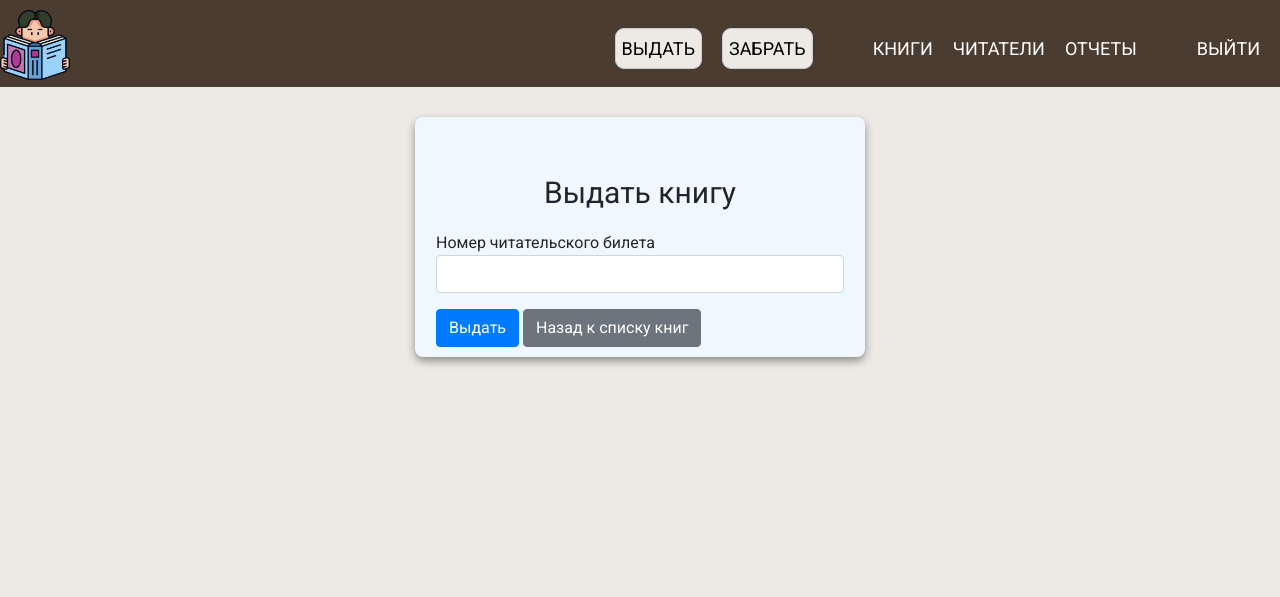
After one commit to Animeshnik94/semestr_task, a Flask app: page /loan/2 in a window 1280 px wide. The commit adds this page. Shown: the top 597 px of the page. Run offline with Flask 3, Linux system fonts and the light colour scheme; the visitor is signed in with stand-in values (Sample User, id 1); some libraries are stand-ins or nearby versions.

Commit message:
Loan is added

```diff
--- a/app.py
+++ b/app.py
@@ -1,8 +1,9 @@
-from flask import render_template, redirect, url_for, flash, jsonify
+from flask import render_template, redirect, url_for, flash, jsonify, request
 from flask_login import login_user, login_required, current_user, logout_user
-from semestr_task.forms import LoginForm, BookForm, ReaderForm
+from semestr_task.forms import LoginForm, BookForm, ReaderForm, LoanForm
 from semestr_task import create_app, db, login_manager
-from semestr_task.models import User, Book, Reader
+from semestr_task.models import User, Book, Reader, Loan
+from sqlalchemy.exc import IntegrityError
 
 app = create_app()
 
@@ -60,7 +61,7 @@ def books():
         flash('Книга успешно добавлена!', 'success')
         return redirect(url_for('books'))
 
-    return render_template('books.html', books=books, form=form)  # Передаем форму в шаблон
+    return render_template('books.html', books=books, form=form)  # Передаем книги в шаблон
 
 
 @app.route('/edit_book/<int:book_id>', methods=['GET', 'POST'])
@@ -199,7 +200,8 @@ def edit_reader(reader_id):
             reader.first_name = form.first_name.data
         if form.last_name.data:
             reader.last_name = form.last_name.data
-
+        if form.card_number.data:
+            reader.card_number = form.card_number.data
 
         db.session.commit()  # Сохраняем изменения в базе данных
         flash('Читатель успешно обновлен!', 'success')
@@ -216,8 +218,46 @@ def delete_reader(reader_id):
     flash('Читатель успешно удален!', 'success')
     return redirect(url_for('readers'))
 
+#---------------Loan---------------
 
+@app.route('/loan/<int:book_id>', methods=['GET', 'POST'])
+@login_required
+def loan_book(book_id):
+    form = LoanForm()
+
+    if form.validate_on_submit():
+        card_number = form.card_number.data
+
+        # Проверяем, существует ли читатель с введенным номером
+        reader = Reader.query.filter_by(card_number=card_number).first()
+
+        if reader:
+            # Находим книгу по book_id
+            book = Book.query.get(book_id)
+
+            # Проверяем, есть ли доступные экземпляры книги
+            if book and book.copies > 0:
+                # Если читатель найден и есть доступные экземпляры, создаем запись о займе
+                new_loan = Loan(book_id=book_id, reader_id=reader.id)
+                db.session.add(new_loan)
+
+                # Снижаем количество доступных экземпляров на 1
+                book.copies -= 1
+                db.session.commit()  # Сохраняем изменения в базе данных
+
+                print(f"Книга {book_id} выдана читателю с номером билета - {card_number}")
+                flash('Книга успешно выдана!', 'success')
+                return redirect(url_for('books'))
+            else:
+                flash('Нет доступных экземпляров книги.', 'danger')
+        else:
+            flash('Читатель с указанным номером не найден.', 'danger')
+
+    # Если форма не прошла валидацию или при других ошибках,
+    # отображаем шаблон loan_book.html с необходимыми данными
+    return render_template('loan_book.html', form=form, book_id=book_id)
 #-------------------------------------
+
 
 if __name__ == '__main__':
     app.run(debug=True)
--- a/semestr_task/forms.py
+++ b/semestr_task/forms.py
@@ -22,3 +22,7 @@ class ReaderForm(FlaskForm):
     last_name = StringField('Фамилия', validators=[DataRequired()])
     card_number = IntegerField('Номер читательского билета', validators=[DataRequired()])
     submit = SubmitField('Сохранить')
+
+class LoanForm(FlaskForm):
+    card_number = IntegerField('Номер читательского билета:', validators=[DataRequired()])
+    submit = SubmitField('Сохранить')
--- a/semestr_task/templates/books.html
+++ b/semestr_task/templates/books.html
@@ -34,6 +34,9 @@
                     <td>{{ book.genre }}</td>
                     <td>{{ book.copies }}</td>
                     <td>
+                        <a class="btn btn-success" href="{{ url_for('loan_book', book_id=book.id) }}">
+                            <i class="fa fa-chevron-circle-up"></i>
+                        </a>
                         <a class="btn btn-warning" href="{{ url_for('edit_book', book_id=book.id) }}">
                             <i class="fas fa-edit"></i>
                         </a>
@@ -93,6 +96,7 @@
 </div>
 
 <!-- Подключение скриптов для Bootstrap 4 -->
+
 <script src="https://code.jquery.com/jquery-3.5.1.min.js"></script>
 <script src="https://cdn.jsdelivr.net/npm/@popperjs/core@2.9.2/dist/umd/popper.min.js"></script>
 <script src="https://stackpath.bootstrapcdn.com/bootstrap/4.5.2/js/bootstrap.min.js"></script>
--- a/semestr_task/templates/edit_reader.html
+++ b/semestr_task/templates/edit_reader.html
@@ -16,6 +16,10 @@
                     <label for="last_name">Фамилия</label>
                     {{ form.last_name(class="form-control") }}
                 </div>
+                <div class="form-group">
+                    <label for="last_name">Номер читательского билета</label>
+                    {{ form.card_number(class="form-control") }}
+                </div>
                 <button type="submit" class="btn btn-primary">Сохранить изменения</button>
                 <a href="{{ url_for('readers') }}" class="btn btn-secondary">Назад к списку читателей</a>
             </form>
--- a/semestr_task/templates/index.html
+++ b/semestr_task/templates/index.html
@@ -6,7 +6,7 @@
 {% block content %}
     <div class="about-site">
         <h1>Вы зашли на сайт администратора библеотеки.</h1>
-        <p>Издевайтесь над читателями как хотите.</p>
+        <p>Делайте что вам по кайфу</p>
     </div>
 
     <div class="slider">
--- /dev/null
+++ b/semestr_task/templates/loan_book.html
@@ -0,0 +1,21 @@
+{% extends 'base.html' %}
+{% block title %}Выдать книгу{% endblock %}
+
+{% block content %}
+<div class="edit-container">
+    <div class="form-container">
+        <div class="container mt-5">
+            <h1>Выдать книгу</h1>
+            <form method="POST" action="">
+                {{ form.hidden_tag() }}
+                <div class="form-group">
+                    <label for="title">Номер читательского билета</label>
+                    {{ form.card_number(class="form-control") }}
+                </div>
+                <button type="submit" class="btn btn-primary">Выдать</button>
+                <a href="{{ url_for('books') }}" class="btn btn-secondary">Назад к списку книг</a>
+            </form>
+        </div>
+    </div>
+</div>
+{% endblock %}
--- a/semestr_task/templates/readers.html
+++ b/semestr_task/templates/readers.html
@@ -45,7 +45,7 @@
     </div>
     <div id="pagination" class="mt-3"></div>
 </div>
-<script src="{{ url_for('static', filename='js/table.js')}}"></script>
+<script src="{{ url_for('static', filename='js/table_readers.js')}}"></script>
 
 <!-- Модальное окно для добавления книги -->
 <div class="modal fade" id="addReaderModal" tabindex="-1" role="dialog" aria-labelledby="addReaderModalLabel" aria-hidden="true">
--- a/semestr_task/utilits.py
+++ /dev/null
@@ -1 +0,0 @@
-from random import randint
```
Also changed, not shown: semestr_task/static/js/table_readers.js (added, +15 -0 lines), instance/site.db.
